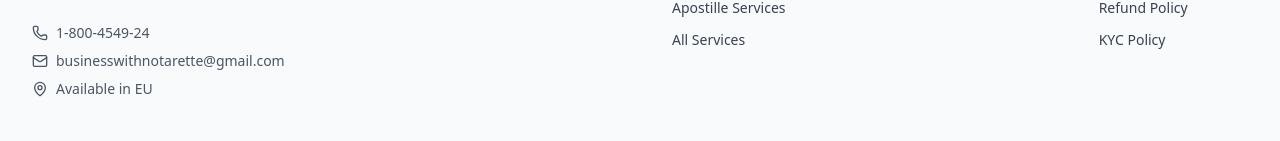
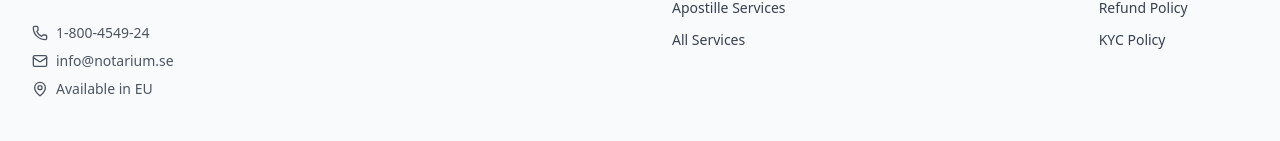
Before and after one commit to LawyaltechGame/Notarette-express, a React (Vite) app: page /services in a window 1280 px wide. Shown: the part 2149-2290 px from the top of the page. Built offline with nearby package versions, Linux system fonts and the light colour scheme; no server answers; sample sign-in values are in the browser's storage.

Commit message:
working on email js

```diff
--- a/src/components/layout/Footer.tsx
+++ b/src/components/layout/Footer.tsx
@@ -82,7 +82,7 @@ const Footer: React.FC = () => {
               </div>
               <div className="flex items-center space-x-2">
                 <Mail size={16} />
-                <span>businesswithnotarette@gmail.com</span>
+                <span>info@notarium.se</span>
               </div>
               <div className="flex items-center space-x-2">
                 <MapPin size={16} />
--- a/src/pages/NotaryDashboard.tsx
+++ b/src/pages/NotaryDashboard.tsx
@@ -84,7 +84,7 @@ const NotaryDashboard: React.FC = () => {
           // Base URL only
           website_url: String(APP_BASE_URL),
           company_name: 'Notarette',
-          support_email: 'businesswithnotarette@gmail.com',
+          support_email: 'info@notarium.se',
           // Optional; your template may or may not use it
           title: String(request.documentTitle || request.uploadBatchId || '')
         },
```
